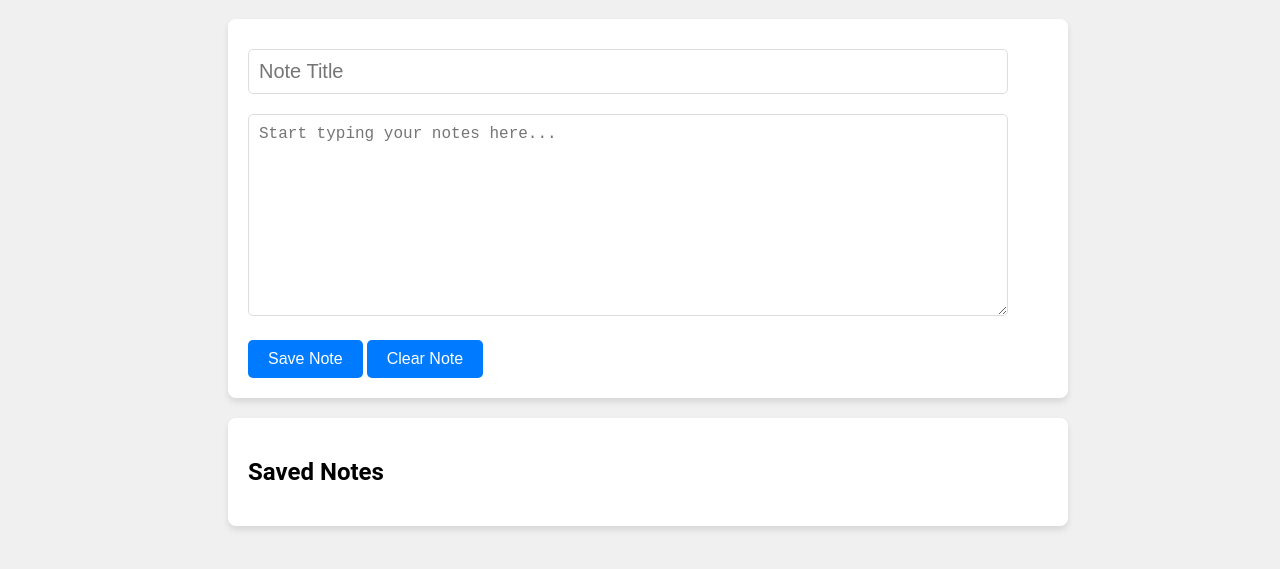
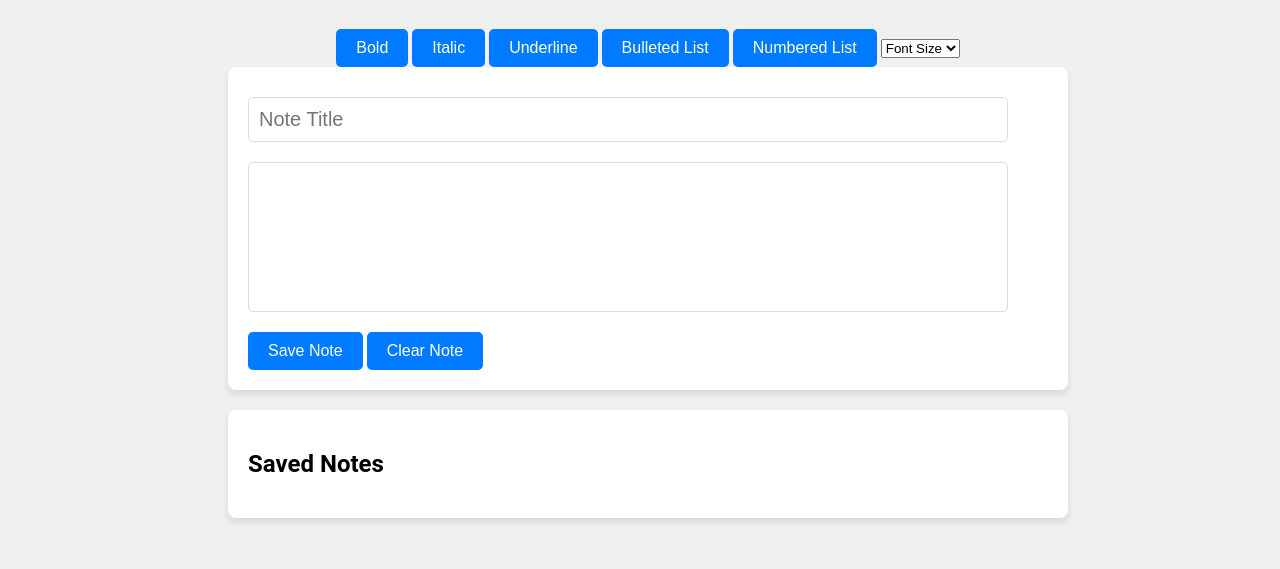
Before and after one commit to dontmindme250/notepad, a plain HTML site: page notepad/index.html in a window 1280 px wide. Shown: the part 109-678 px from the top of the page. Drawn offline with Linux system fonts and the light colour scheme.

Commit message:
updated notepad html
added toolbar

```diff
--- a/notepad/index.html
+++ b/notepad/index.html
@@ -20,9 +20,24 @@
 			<h1>Notepad</h1>
 		</header>
 
+		<div class="toolbar">
+				<button type="button" onclick="formatDoc('bold')">Bold</button>
+				<button type="button" onclick="formatDoc('italic')">Italic</button>
+				<button type="button" onclick="formatDoc('underline')">Underline</button>
+				<button type="button" onclick="formatDoc('insertUnorderedList')">Bulleted List</button>
+				<button type="button" onclick="formatDoc('insertOrderedList')">Numbered List</button>
+				<select onchange="formatDoc('fontSize', this.value); this.selectedIndex = 0;">
+						<option value="">Font Size</option>
+						<option value="1">Small</option>
+						<option value="3">Normal</option>
+						<option value="5">Large</option>
+						<option value="7">Huge</option>
+				</select>
+		</div>
+
 		<section class="note-entry">
 			<input type="text" id="noteTitle" placeholder="Note Title"/>
-			<textarea id="noteArea" rows="10" cols="50" placeholder="Start typing your notes here..."></textarea>
+			<div id="noteArea" contenteditable="true" class="note-area" placeholder="Start typing your notes here..."></div>
 			<footer>
 				<button id="saveBtn">Save Note</button>
 				<button id="clearBtn">Clear Note</button>
```
